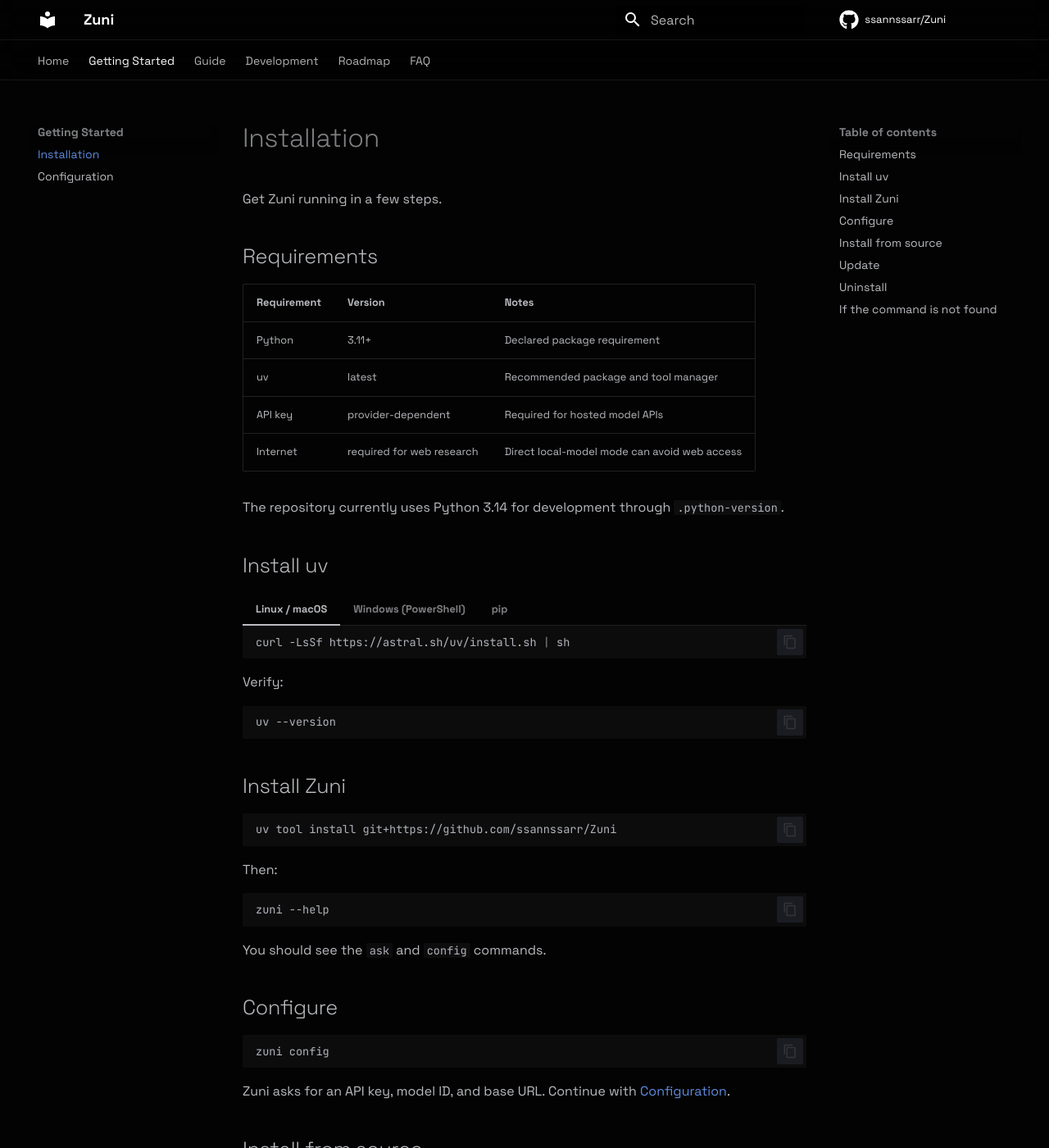
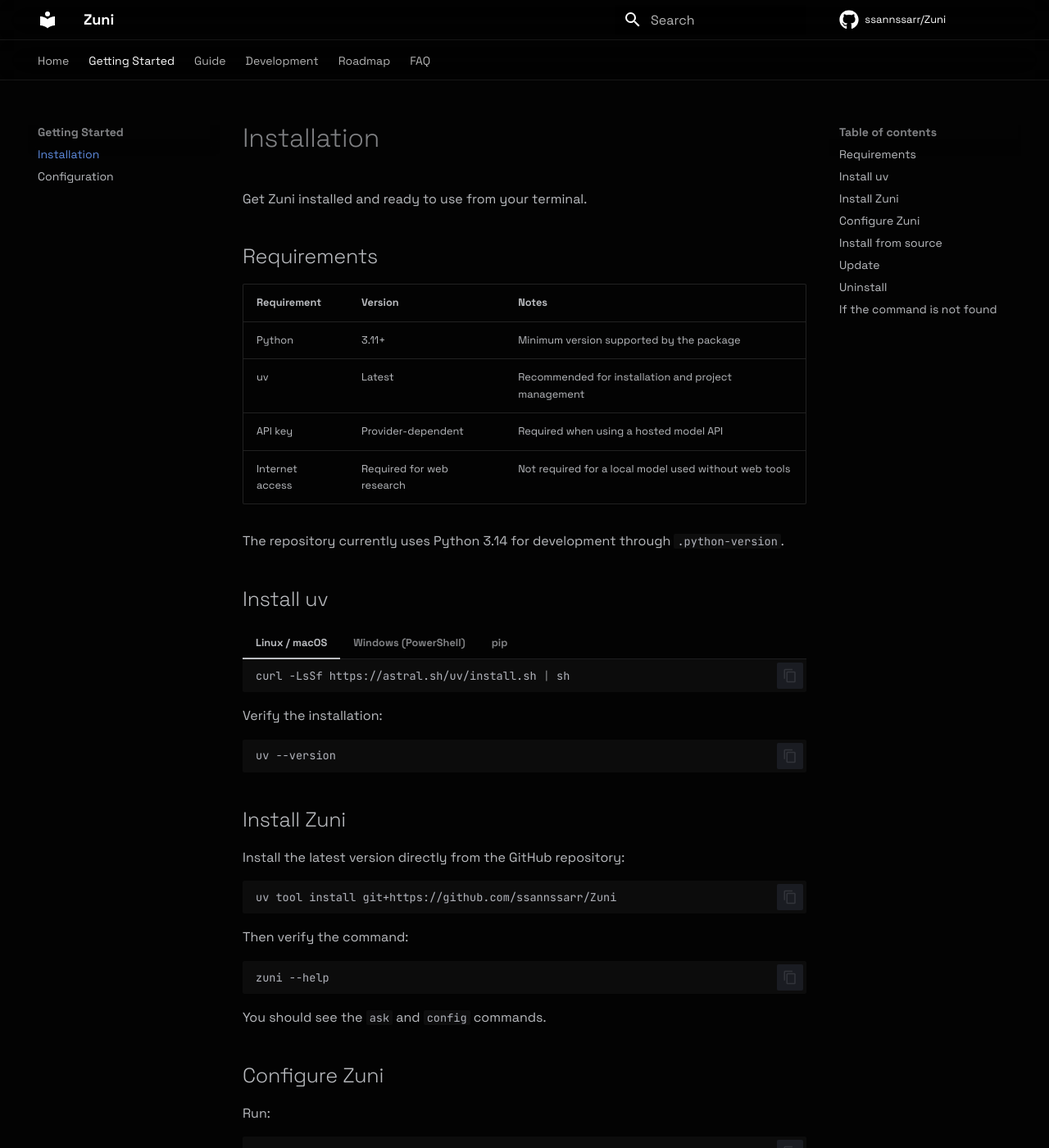
Before and after one commit to ssannssarr/Zuni, an MkDocs documentation site: the page built from docs/getting-started/installation.md, in a window 1280 px wide and 1400 px high. Shown: the whole window at 82% size. Built offline with MkDocs 1.6.1 and Material for MkDocs 9.7.7, drawn with Linux system fonts in a browser that asks for light colours; comment, search, counter and statistics services are not loaded; some of the changed text lies outside the part shown.

Commit message:
docs: clean up documentation copy

````diff
--- a/docs/getting-started/installation.md
+++ b/docs/getting-started/installation.md
@@ -1,15 +1,15 @@
 # Installation
 
-Get Zuni running in a few steps.
+Get Zuni installed and ready to use from your terminal.
 
 ## Requirements
 
 | Requirement | Version | Notes |
 |-------------|---------|-------|
-| Python | 3.11+ | Declared package requirement |
-| uv | latest | Recommended package and tool manager |
-| API key | provider-dependent | Required for hosted model APIs |
-| Internet | required for web research | Direct local-model mode can avoid web access |
+| Python | 3.11+ | Minimum version supported by the package |
+| uv | Latest | Recommended for installation and project management |
+| API key | Provider-dependent | Required when using a hosted model API |
+| Internet access | Required for web research | Not required for a local model used without web tools |
 
 The repository currently uses Python 3.14 for development through `.python-version`.
 
@@ -33,7 +33,7 @@
     pip install uv
     ```
 
-Verify:
+Verify the installation:
 
 ```bash
 uv --version
@@ -41,11 +41,13 @@
 
 ## Install Zuni
 
+Install the latest version directly from the GitHub repository:
+
 ```bash
 uv tool install git+https://github.com/ssannssarr/Zuni
 ```
 
-Then:
+Then verify the command:
 
 ```bash
 zuni --help
@@ -53,15 +55,19 @@
 
 You should see the `ask` and `config` commands.
 
-## Configure
+## Configure Zuni
+
+Run:
 
 ```bash
 zuni config
 ```
 
-Zuni asks for an API key, model ID, and base URL. Continue with [Configuration](configuration.md).
+Zuni will ask for your API key, model ID, and base URL. See [Configuration](configuration.md) for details.
 
 ## Install from source
+
+For development or local changes:
 
 ```bash
 git clone https://github.com/ssannssarr/Zuni.git
@@ -71,17 +77,17 @@
 ```
 
 !!! tip
-    Run `uv tool install --editable .` inside the repository if you want a global `zuni` command that follows local source changes.
+    Use `uv tool install --editable .` from the repository if you want a global `zuni` command that follows your local source changes.
 
 ## Update
 
-Tool installation:
+For a tool installation:
 
 ```bash
 uv tool upgrade zuni
 ```
 
-Source checkout:
+For a source checkout:
 
 ```bash
 git pull
@@ -90,11 +96,13 @@
 
 ## Uninstall
 
+Remove the tool installation with:
+
 ```bash
 uv tool uninstall zuni
 ```
 
-Optionally remove local configuration:
+If you also want to remove the local configuration:
 
 ```bash
 rm -rf ~/.config/zuni
@@ -102,8 +110,10 @@
 
 ## If the command is not found
 
+Refresh uv's shell integration:
+
 ```bash
 uv tool update-shell
 ```
 
-Restart your terminal. More fixes are in [Troubleshooting](../guide/troubleshooting.md).
+Restart your terminal and try again. If the problem continues, see [Troubleshooting](../guide/troubleshooting.md).
````
